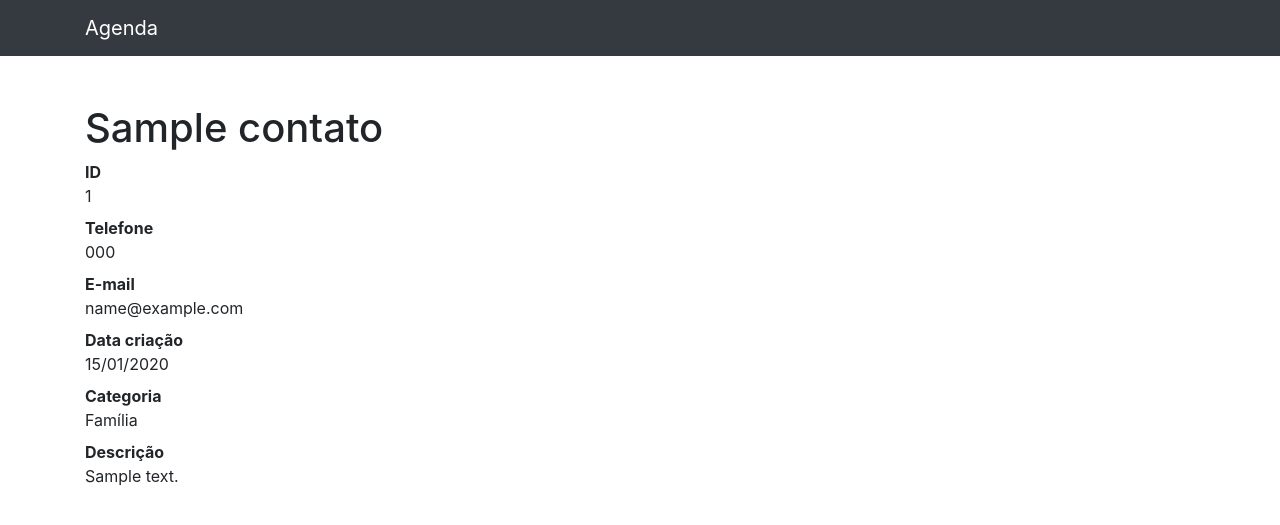
After one commit to nilton13/Agenda, a Django app: page /1 in a window 1280 px wide. The commit adds this page. Shown: the top 525 px of the page. Run offline with Django 3.2, Linux system fonts and the light colour scheme; tables that the repository leaves empty hold one stand-in row (values such as "Sample post"); some libraries are stand-ins or nearby versions.

Commit message:
Criando página para ver um contato específico e linkando a página principal

```diff
--- a/contatos/templates/contatos/index.html
+++ b/contatos/templates/contatos/index.html
@@ -16,7 +16,7 @@
       {% for contato in contatos %}
         <tr>
           <td>
-            <a href="#"> {{ contato.nome }}</a>
+            <a href="{% url 'ver_contato' contato.id %}"> {{ contato.nome }}</a>
           </td>
           <td>{{ contato.sobrenome }}</td>
           <td>{{ contato.telefone }}</td>
--- /dev/null
+++ b/contatos/templates/contatos/ver_contato.html
@@ -0,0 +1,24 @@
+{% extends 'base.html' %}
+
+{% block conteudo %}
+  <h1 class="mt-5">{{ contato.nome }}</h1>
+        <dl>
+          <dt>ID</dt>
+          <dd>{{ contato.id }}</dd>
+
+          <dt>Telefone</dt>
+          <dd>{{ contato.telefone }}</dd>
+
+          <dt>E-mail</dt>
+          <dd>{{ contato.email }}</dd>
+
+          <dt>Data criação</dt>
+          <dd>{{ contato.data_criacao|date:'d/m/Y' }}</dd>
+
+          <dt>Categoria</dt>
+          <dd>Família</dd>
+
+          <dt>Descrição</dt>
+          <dd>{{ contato.descricao }} </dd>
+        </dl>
+{%endblock%}
--- a/contatos/urls.py
+++ b/contatos/urls.py
@@ -3,4 +3,5 @@ from . import views
 
 urlpatterns =[
     path('', views.index, name='index'),
+    path('<int:contato_id>', views.ver_contato, name='ver_contato'),
 ]
--- a/contatos/views.py
+++ b/contatos/views.py
@@ -6,3 +6,10 @@ def index(request):
     return render(request, 'contatos/index.html',{
         'contatos': contatos
     })
+
+
+def ver_contato(request, contato_id):
+    contato = Contato.objects.get(id=contato_id)
+    return render(request, 'contatos/ver_contato.html',{
+        'contato': contato
+    })
```
